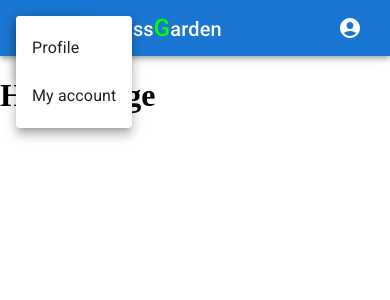
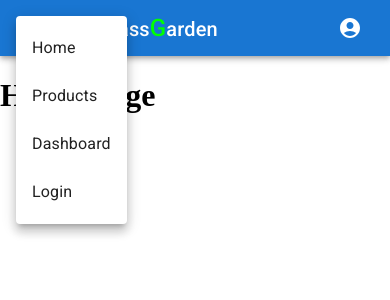
Before and after one commit to mdSindabad/sunglass-garden-front-end, a React (Create React App) app: page / in a window 390 px wide. Both pictures are taken after a click on the button 28 px from the left and 28 px from the top of the page. Shown: the top 300 px of the page. Built offline with nearby package versions, Linux system fonts and the light colour scheme.

Commit message:
added mobile menu

```diff
--- a/src/components/Header/Header.js
+++ b/src/components/Header/Header.js
@@ -3,99 +3,31 @@ import AppBar from '@mui/material/AppBar';
 import Box from '@mui/material/Box';
 import Toolbar from '@mui/material/Toolbar';
 import Typography from '@mui/material/Typography';
-import IconButton from '@mui/material/IconButton';
-import MenuIcon from '@mui/icons-material/Menu';
-import AccountCircle from '@mui/icons-material/AccountCircle';
-import MenuItem from '@mui/material/MenuItem';
-import Menu from '@mui/material/Menu';
 import "./header.css";
-import { Link, useHistory } from 'react-router-dom';
+import { Link } from 'react-router-dom';
+import User from '../User/User';
+import MobileMenu from '../MobileMenu/MobileMenu';
 
 const Header = () => {
-    // router hook
-    const history = useHistory();
-    const [auth, setAuth] = React.useState(true);
-    const [anchorEl, setAnchorEl] = React.useState(null);
-
-    const handleMenu = (event) => {
-        setAnchorEl(event.currentTarget);
-    };
-
-    const handleClose = (path) => {
-        setAnchorEl(null);
-        history.push(path)
-    };
 
     return (
         <Box sx={{ flexGrow: 1 }}>
             <AppBar position="static">
                 <Toolbar>
-                    <div class="mobile-menu">
-                        <IconButton
-                            size="large"
-                            edge="start"
-                            color="inherit"
-                            aria-label="menu"
-                            onClick={handleMenu}
-                            sx={{ mr: 2 }}
-                        >
-                            <MenuIcon />
-                        </IconButton>
-                        <Menu
-                            id="menu-appbar"
-                            anchorEl={anchorEl}
-                            anchorOrigin={{
-                                vertical: 'top',
-                                horizontal: 'right',
-                            }}
-                            keepMounted
-                            transformOrigin={{
-                                vertical: 'top',
-                                horizontal: 'right',
-                            }}
-                            open={Boolean(anchorEl)}
-                            onClose={handleClose}
-                        >
-                            <MenuItem onClick={() => handleClose('/login')}>Login</MenuItem>
-                        </Menu>
+                    <div className="mobile-menu">
+                        <MobileMenu />
                     </div>
                     <Typography as={Link} to="/" variant="h6" component="div" sx={{ flexGrow: 1 }}>
                         <span>S</span>unglass<span>G</span>arden
                     </Typography>
                     <div className="desktop-menu">
+                        <Link to="/">Home</Link>
+                        <Link to="/">Products</Link>
+                        <Link to="/">Dashboard</Link>
                         <Link to="/login">Login</Link>
                     </div>
-                    {auth && (
-                        <div>
-                            <IconButton
-                                size="large"
-                                aria-label="account of current user"
-                                aria-controls="menu-appbar"
-                                aria-haspopup="true"
-                                onClick={handleMenu}
-                                color="inherit"
-                            >
-                                <AccountCircle />
-                            </IconButton>
-                            <Menu
-                                id="menu-appbar"
-                                anchorEl={anchorEl}
-                                anchorOrigin={{
-                                    vertical: 'top',
-                                    horizontal: 'right',
-                                }}
-                                keepMounted
-                                transformOrigin={{
-                                    vertical: 'top',
-                                    horizontal: 'right',
-                                }}
-                                open={Boolean(anchorEl)}
-                                onClose={handleClose}
-                            >
-                                <MenuItem onClick={handleClose}>Profile</MenuItem>
-                                <MenuItem onClick={handleClose}>My account</MenuItem>
-                            </Menu>
-                        </div>
+                    {(
+                        <User />
                     )}
                 </Toolbar>
             </AppBar>
--- a/src/components/Header/header.css
+++ b/src/components/Header/header.css
@@ -1,6 +1,16 @@
 a {
     text-decoration: none;
     color: #fff;
+}
+.desktop-menu a {
+    margin-right: 5px;
+    display: inline-block;
+    padding: 5px 10px;
+    border-radius: 5px;
+    transition: all 0.03s ease-in-out;
+}
+.desktop-menu a:hover{
+    background-color: #1769aa;
 }
 span{
     color: rgb(0, 255, 0);
--- /dev/null
+++ b/src/components/MobileMenu/MobileMenu.js
@@ -0,0 +1,61 @@
+import * as React from 'react';
+import { useHistory } from 'react-router';
+import Button from '@mui/material/Button';
+import Menu from '@mui/material/Menu';
+import MenuItem from '@mui/material/MenuItem';
+import MenuIcon from '@mui/icons-material/Menu';
+import IconButton from '@mui/material/IconButton';
+
+const MobileMenu = () => {
+    // router hook
+    const history = useHistory();
+
+    const [anchorEl, setAnchorEl] = React.useState(null);
+    const open = Boolean(anchorEl);
+
+    const handleClick = (event) => {
+        setAnchorEl(event.currentTarget);
+    };
+    const handleClose = (path) => {
+        setAnchorEl(null);
+        history.push(path)
+    };
+
+    return (
+        <div>
+            <IconButton
+                size="large"
+                id="demo-positioned-button"
+                aria-controls="demo-positioned-menu"
+                aria-haspopup="true"
+                aria-expanded={open ? 'true' : undefined}
+                onClick={handleClick}
+                color="inherit"
+            >
+                <MenuIcon />
+            </IconButton>
+            <Menu
+                id="demo-positioned-menu"
+                aria-labelledby="demo-positioned-button"
+                anchorEl={anchorEl}
+                open={open}
+                onClose={handleClose}
+                anchorOrigin={{
+                    vertical: 'top',
+                    horizontal: 'left',
+                }}
+                transformOrigin={{
+                    vertical: 'top',
+                    horizontal: 'left',
+                }}
+            >
+                <MenuItem onClick={() => handleClose('/')}>Home</MenuItem>
+                <MenuItem onClick={() => handleClose('/')}>Products</MenuItem>
+                <MenuItem onClick={() => handleClose('/')}>Dashboard</MenuItem>
+                <MenuItem onClick={() => handleClose('/login')}>Login</MenuItem>
+            </Menu>
+        </div>
+    );
+}
+
+export default MobileMenu;
--- /dev/null
+++ b/src/components/User/User.js
@@ -0,0 +1,57 @@
+import React from 'react';
+import { useHistory } from 'react-router';
+import Menu from '@mui/material/Menu';
+import IconButton from '@mui/material/IconButton';
+import AccountCircle from '@mui/icons-material/AccountCircle';
+import MenuItem from '@mui/material/MenuItem';
+
+const User = () => {
+    // router hook
+    const history = useHistory();
+
+    const [anchorEl, setAnchorEl] = React.useState(null);
+
+    const handleMenu = (event) => {
+        setAnchorEl(event.currentTarget);
+    };
+
+    const handleClose = (path) => {
+        setAnchorEl(null);
+        history.push(path)
+    };
+
+    return (
+        <div>
+            <IconButton
+                size="large"
+                aria-label="account of current user"
+                aria-controls="menu-appbar"
+                aria-haspopup="true"
+                onClick={handleMenu}
+                color="inherit"
+            >
+                <AccountCircle />
+            </IconButton>
+            <Menu
+                id="menu-appbar"
+                anchorEl={anchorEl}
+                anchorOrigin={{
+                    vertical: 'top',
+                    horizontal: 'right',
+                }}
+                keepMounted
+                transformOrigin={{
+                    vertical: 'top',
+                    horizontal: 'right',
+                }}
+                open={Boolean(anchorEl)}
+                onClose={handleClose}
+            >
+                <MenuItem onClick={handleClose}>Profile</MenuItem>
+                <MenuItem onClick={handleClose}>LogOut</MenuItem>
+            </Menu>
+        </div>
+    )
+}
+
+export default User;
```
